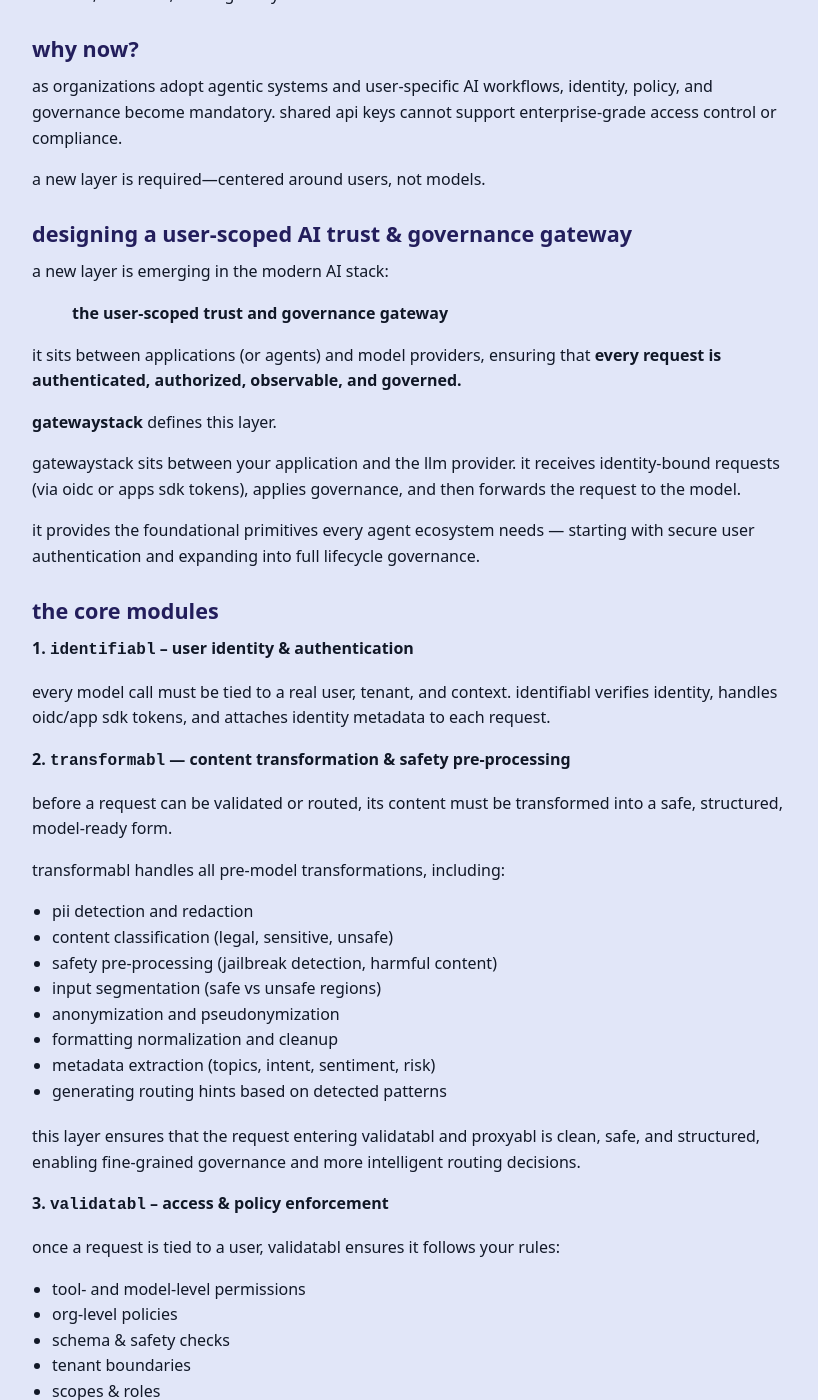
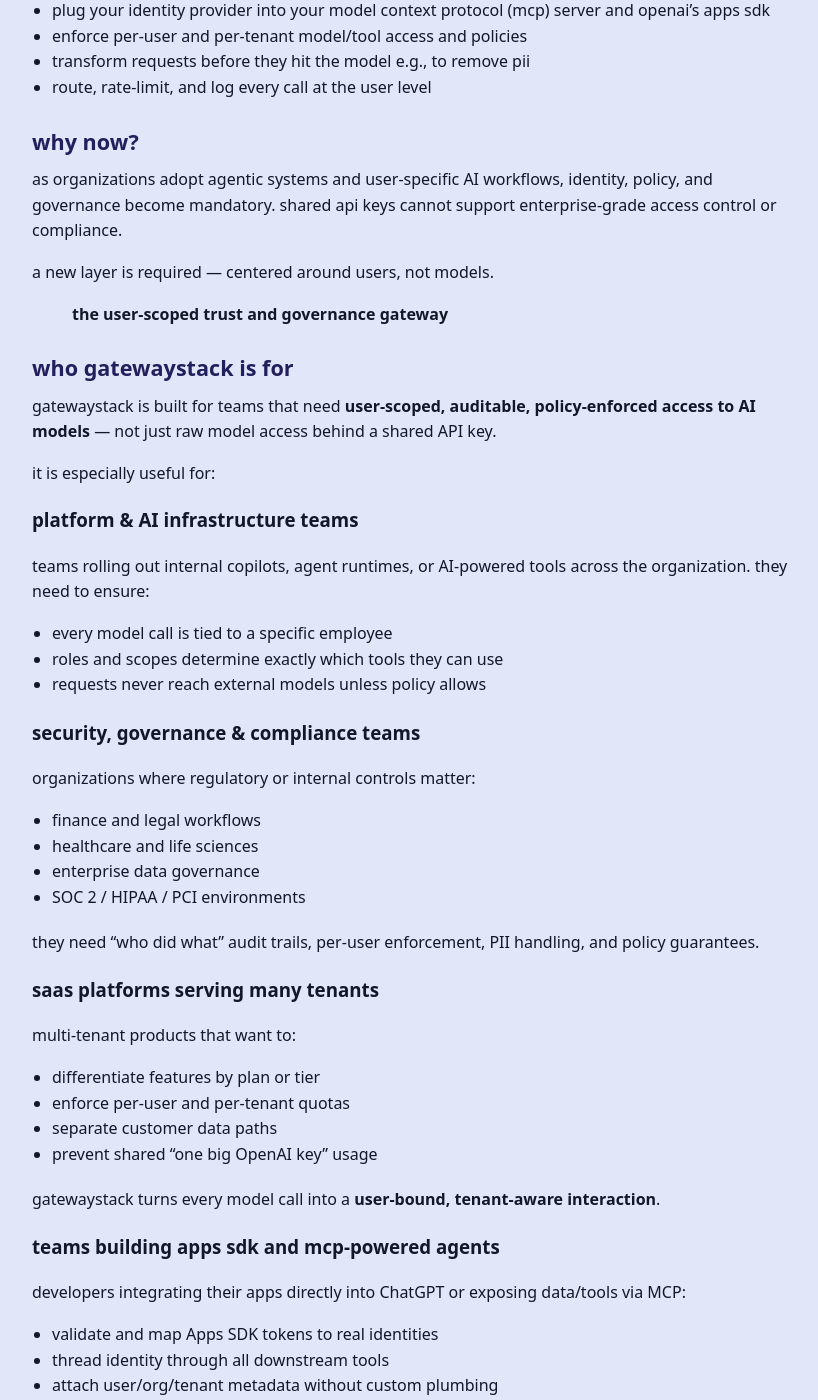
Before and after one commit to davidcrowe/gatewaystack.com, a Jekyll site: the page built from index.md, in a window 1280 px wide and 1400 px high, scrolled down 605 px. Shown: the whole window, without its empty margins (228-1046 px from the left). Built offline with Jekyll 4.4.1, drawn with Linux system fonts in a browser that asks for light colours; some of the changed text lies outside the part shown.

Commit message:
ux experimentation

```diff
--- a/index.md
+++ b/index.md
@@ -15,32 +15,81 @@
 that makes it impossible to answer basic questions:
 
 - *who made this request?*
+- *does it contain sensitive info like pii that needs to be removed?*
 - *what are they allowed to do?*
+- *what did it cost?*
+- *what model should it be sent to?*
 - *did it follow policy?*
-- *what did it cost?*
+
 
 ## at a glance
 
-gatewaystack is a user-scoped **trust and governance gateway** for llm apps.
+gatewaystack is a **user-scoped trust and governance gateway** for llm apps.
+
 it lets you:
 
-- plug openai's apps sdk / mcp into your identity provider
-- enforce per-user and per-tenant model/tool access
+- plug your identity provider into your model context protocol (mcp) server and openai's apps sdk
+- enforce per-user and per-tenant model/tool access and policies
+- transform requests before they hit the model e.g., to remove pii
 - route, rate-limit, and log every call at the user level
 
 ## why now?
 
 as organizations adopt agentic systems and user-specific AI workflows, identity, policy, and governance become mandatory. shared api keys cannot support enterprise-grade access control or compliance.
 
-a new layer is required—centered around users, not models.
+a new layer is required — centered around users, not models.
+
+> **the user-scoped trust and governance gateway**
+
+## who gatewaystack is for
+
+gatewaystack is built for teams that need **user-scoped, auditable, policy-enforced access to AI models** — not just raw model access behind a shared API key.
+
+it is especially useful for:
+
+### platform & AI infrastructure teams
+
+teams rolling out internal copilots, agent runtimes, or AI-powered tools across the organization. they need to ensure:
+
+- every model call is tied to a specific employee
+- roles and scopes determine exactly which tools they can use
+- requests never reach external models unless policy allows
+
+### security, governance & compliance teams
+
+organizations where regulatory or internal controls matter:
+
+- finance and legal workflows
+- healthcare and life sciences
+- enterprise data governance
+- SOC 2 / HIPAA / PCI environments
+
+they need “who did what” audit trails, per-user enforcement, PII handling, and policy guarantees.
+
+### saas platforms serving many tenants
+
+multi-tenant products that want to:
+
+- differentiate features by plan or tier
+- enforce per-user and per-tenant quotas
+- separate customer data paths
+- prevent shared “one big OpenAI key” usage
+
+gatewaystack turns every model call into a **user-bound, tenant-aware interaction**.
+
+### teams building apps sdk and mcp-powered agents
+
+developers integrating their apps directly into ChatGPT or exposing data/tools via MCP:
+
+- validate and map Apps SDK tokens to real identities
+- thread identity through all downstream tools
+- attach user/org/tenant metadata without custom plumbing
+
+gatewaystack becomes the unified **identity → policy → routing → audit** path for all agent interactions.
 
 ## designing a user-scoped AI trust & governance gateway
 
-a new layer is emerging in the modern AI stack:
-
-> **the user-scoped trust and governance gateway**
-
-it sits between applications (or agents) and model providers, ensuring that **every request is authenticated, authorized, observable, and governed.**
+**the user-scoped trust and governance gateway** sits between applications (or agents) and model providers, ensuring that **every model interaction is authenticated, authorized, observable, and governed.**
 
 **gatewaystack** defines this layer.
 
@@ -50,28 +99,26 @@
 
 ## the core modules
 
-**1. `identifiabl` – user identity & authentication**
+**1. [`identifiabl`](https://identifiabl.com) – user identity & authentication**
 
 every model call must be tied to a real user, tenant, and context. identifiabl verifies identity, handles oidc/app sdk tokens, and attaches identity metadata to each request.
 
-**2. `transformabl` — content transformation & safety pre-processing**
+**2. [`transformabl`](https://transformabl.com) — content transformation & safety pre-processing**
 
 before a request can be validated or routed, its content must be transformed into a safe, structured, model-ready form.
 
-transformabl handles all pre-model transformations, including:
+transformabl handles pre-model transformations, including:
 
-- pii detection and redaction
+- PII detection and redaction
 - content classification (legal, sensitive, unsafe)
-- safety pre-processing (jailbreak detection, harmful content)
-- input segmentation (safe vs unsafe regions)
+- jailbreak / harmful-content detection
 - anonymization and pseudonymization
-- formatting normalization and cleanup
 - metadata extraction (topics, intent, sentiment, risk)
-- generating routing hints based on detected patterns
+- routing hints for validatabl and proxyabl
 
 this layer ensures that the request entering validatabl and proxyabl is clean, safe, and structured, enabling fine-grained governance and more intelligent routing decisions.
 
-**3. `validatabl` – access & policy enforcement**
+**3. [`validatabl`](https://validatabl.com) – access & policy enforcement**
 
 once a request is tied to a user, validatabl ensures it follows your rules:
 
@@ -83,7 +130,7 @@
 
 this is where most governance decisions happen.
 
-**4. `proxyabl` – in-path routing & enforcement**
+**4. [`proxyabl`](https://proxyabl.com) – in-path routing & enforcement**
 
 proxyabl is the gateway itself — the in-path request processor that:
 
@@ -93,7 +140,7 @@
 - applies routing rules
 - enforces rate limits and policies in-path
 
-**5. `limitabl` – rate limits, quotas, and spend controls**
+**5. [`limitabl`](https://limitabl.com) – rate limits, quotas, and spend controls**
 
 every user, org, or agent needs usage constraints:
 
@@ -105,7 +152,7 @@
 
 limitabl enforces these constraints consistently for all calls.
 
-**6. `explicabl` – observability & audit**
+**6. [`explicabl`](https://explicabl.com) – observability & audit**
 
 the control plane must record:
 
@@ -136,6 +183,44 @@
 identified, transformed, validated, routed, constrained, and audited.
 
 this is the foundation of user-scoped AI.
+
+## how teams adopt gatewaystack
+
+most teams don’t roll out every module on day one. a common path looks like:
+
+1. **start with identifiabl + proxyabl**
+   - front your existing LLM provider with a simple gateway
+   - validate OIDC / Apps SDK tokens and inject `x-user-id` / `x-org-id`
+   - route requests to the same models you already use
+
+2. **add limitabl and explicabl**
+   - configure per-user and per-tenant quotas
+   - emit identity-level audit logs and cost metrics
+   - give security and finance a clear view of “who is using which model and what it costs”
+
+3. **layer in transformabl and validatabl**
+   - enforce content and safety policies before the model
+   - apply fine-grained, role-based access to tools and datasets
+   - route sensitive traffic to compliant models or on-prem deployments
+
+over time, gatewaystack becomes the **shared trust and governance layer** for all of your AI workloads — internal copilots, SaaS features, and Apps SDK / MCP-based agents.
+
+## example user flow
+
+**example**
+
+a finance analyst uses an internal copilot to summarize a contract.
+
+- identifiabl verifies OIDC credentials and attaches user/org/role
+- transformabl classifies the request as “contains sensitive financial data”
+- validatabl checks policy: external models not allowed for this role
+- proxyabl routes to the enterprise’s internal model
+- limitabl applies the user’s quota
+- explicabl records a full audit event for compliance
+
+every step is user-bound, governed, and auditable.
+
+## architecture diagram
 
 <div class="arch-diagram">
   <div class="arch-row">
@@ -208,5 +293,5 @@
 want to explore the modules in detail?
 → [view the gatewaystack github repo](https://github.com/davidcrowe/gatewaystack)
 
-or contact us to discuss enterprise deployments:
+want to contact us for enterprise deployments?
 → [reducibl applied ai studio](https://reducibl.com)
```
